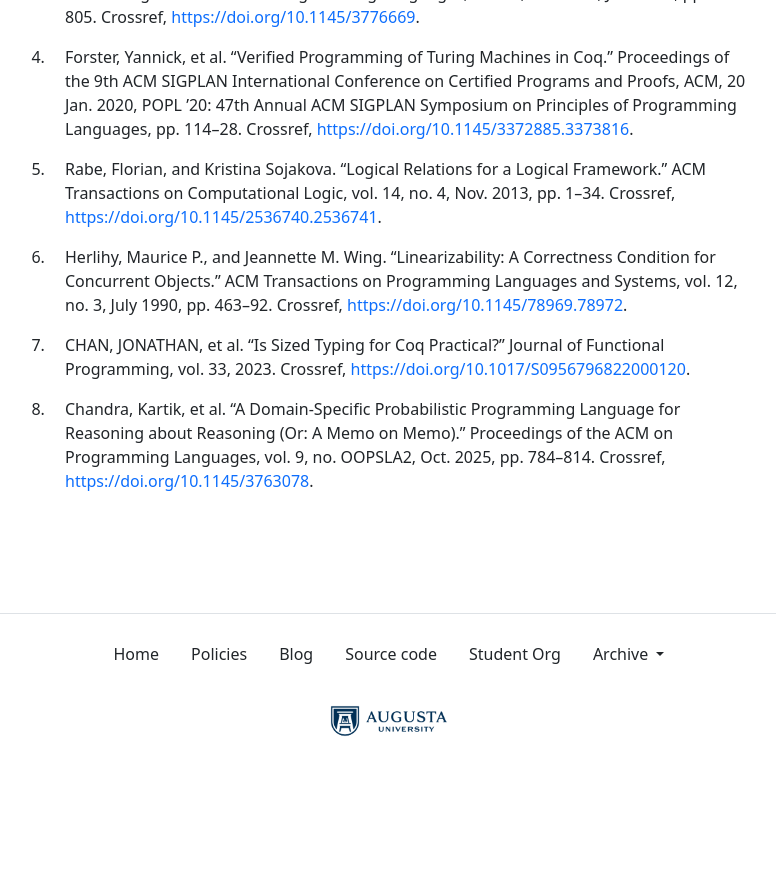
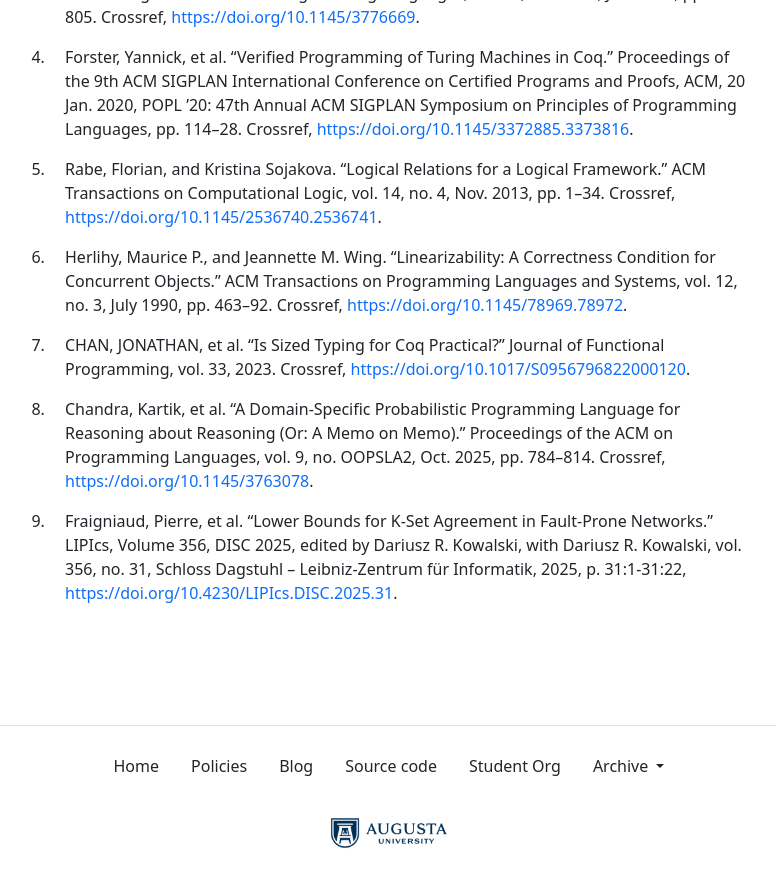
Before and after one commit to the-au-forml-lab/plgroup, a Jekyll site: the page built from docs/index.md, in a window 1280 px wide and 900 px high, scrolled down 1897 px. Shown: the top 887 px of the window, without its empty margins (251-1027 px from the left). Built offline with Jekyll 4.4.1, drawn with Linux system fonts in a browser that asks for light colours; before the commit the page ends 2685 px from its top, so only the background shows below that; some of the changed text lies outside the part shown.

Commit message:
[create-pull-request] automated change

```diff
--- a/data/history.txt
+++ b/data/history.txt
@@ -65,3 +65,4 @@
 10.1145/78969.78972
 10.1017/S0956796822000120
 10.1145/3763078
+10.4230/LIPIcs.DISC.2025.31
--- a/docs/index.md
+++ b/docs/index.md
@@ -37,7 +37,7 @@ organization.
 | 6.  | February 27 | Linearizability: a correctness condition for concurrent objects                 | UH 227 (Fishbowl) |
 | 7.  | March 13    | Is sized typing for Coq practical?                 | UH 227 (Fishbowl) |
 | 8.  | March 20    | A Domain-Specific Probabilistic Programming Language for Reasoning about Reasoning (Or: A Memo on memo)                 | UH 227 (Fishbowl) |
-| 9.  | March 27    | Paper 9 discussion                 | UH 227 (Fishbowl) |
+| 9.  | March 27    | Lower Bounds for k-Set Agreement in Fault-Prone Networks                 | UH 227 (Fishbowl) |
 | 10. | April 3     | Paper 10 discussion                | UH 227 (Fishbowl) |
 | 12. | April 24    | Awards Gala                        | UH 227 (Fishbowl) |
 
--- a/docs/papers.md
+++ b/docs/papers.md
@@ -6,3 +6,4 @@
 1. Herlihy, Maurice P., and Jeannette M. Wing. “Linearizability: A Correctness Condition for Concurrent Objects.” ACM Transactions on Programming Languages and Systems, vol. 12, no. 3, July 1990, pp. 463–92. Crossref, <https://doi.org/10.1145/78969.78972>.
 1. CHAN, JONATHAN, et al. “Is Sized Typing for Coq Practical?” Journal of Functional Programming, vol. 33, 2023. Crossref, <https://doi.org/10.1017/S0956796822000120>.
 1. Chandra, Kartik, et al. “A Domain-Specific Probabilistic Programming Language for Reasoning about Reasoning (Or: A Memo on Memo).” Proceedings of the ACM on Programming Languages, vol. 9, no. OOPSLA2, Oct. 2025, pp. 784–814. Crossref, <https://doi.org/10.1145/3763078>.
+1. Fraigniaud, Pierre, et al. “Lower Bounds for K-Set Agreement in Fault-Prone Networks.” LIPIcs, Volume 356, DISC 2025, edited by Dariusz R. Kowalski, with Dariusz R. Kowalski, vol. 356, no. 31, Schloss Dagstuhl – Leibniz-Zentrum für Informatik, 2025, p. 31:1-31:22, <https://doi.org/10.4230/LIPIcs.DISC.2025.31>.
```
